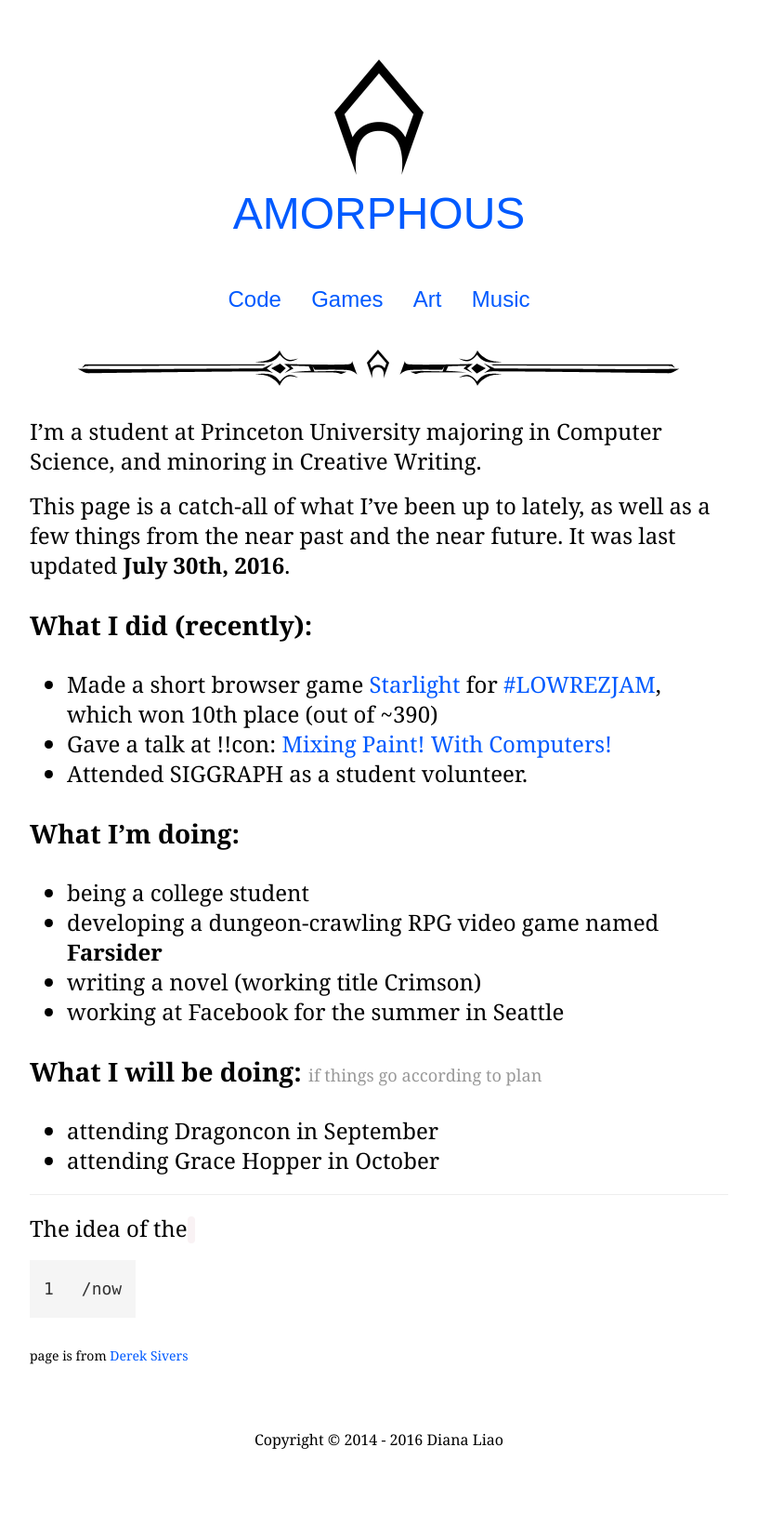
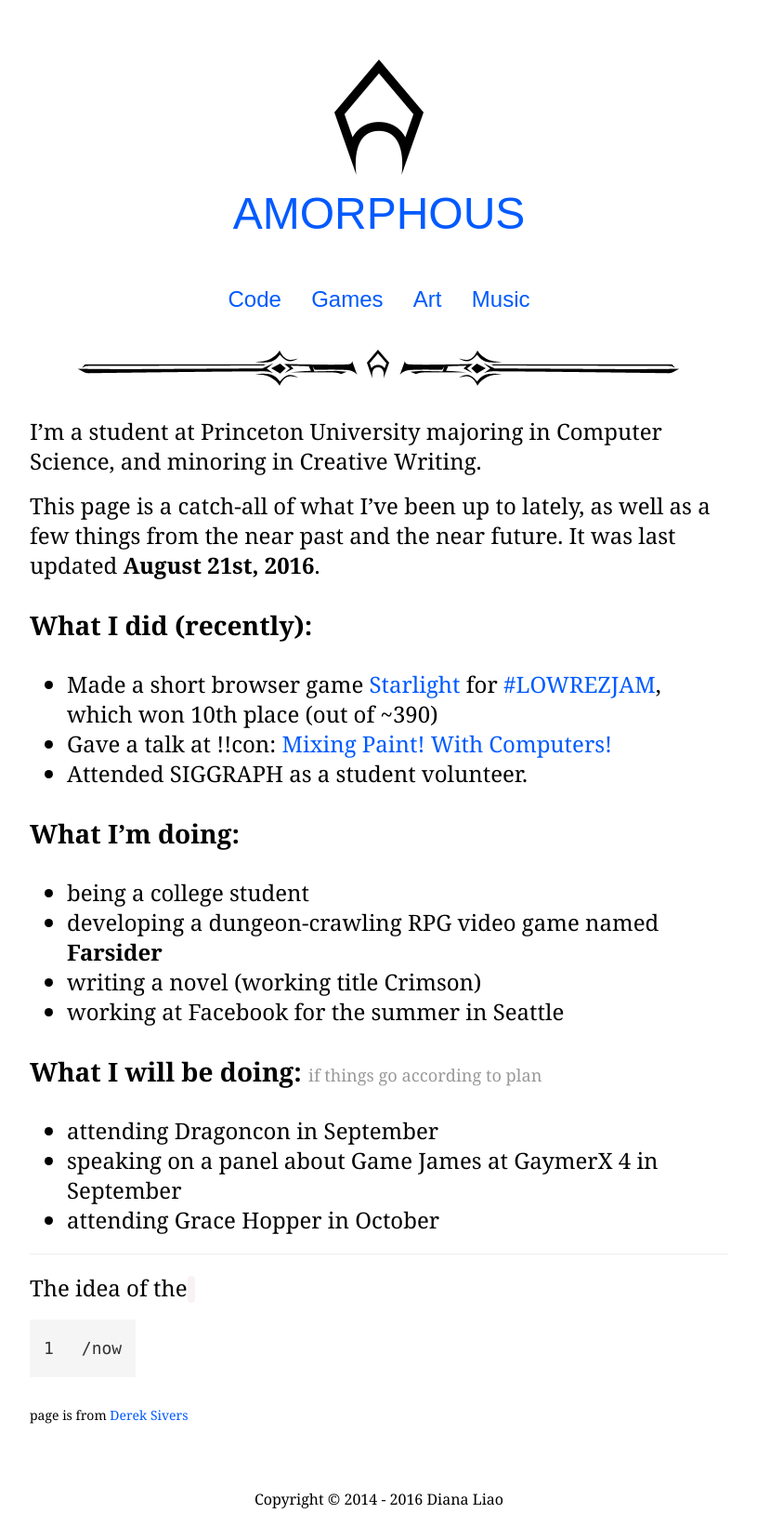
Before and after one commit to dmliao/amorphous, a Jekyll site: the page built from now.md, in a window 1280 px wide. Shown: the whole page at 93% size, without its empty margins (232-1047 px from the left). Built offline with Jekyll 4.4.1, drawn with Linux system fonts in a browser that asks for light colours; some web fonts are replaced; Markdown is read by kramdown in place of the engine named in the settings; before the commit the page ends 1578 px from its top, so only the background shows below that.

Commit message:
Update NOW page

```diff
--- a/now.md
+++ b/now.md
@@ -4,7 +4,7 @@ layout: default
 
 I'm a student at Princeton University majoring in Computer Science, and minoring in Creative Writing.
 
-This page is a catch-all of what I've been up to lately, as well as a few things from the near past and the near future. It was last updated **July 30th, 2016**.
+This page is a catch-all of what I've been up to lately, as well as a few things from the near past and the near future. It was last updated **August 21st, 2016**.
 
 # What I did (recently):
 
@@ -22,6 +22,7 @@ This page is a catch-all of what I've been up to lately, as well as a few things
 # What I will be doing: <span class='small'>if things go according to plan</span>
 
 * attending Dragoncon in September
+* speaking on a panel about Game James at GaymerX 4 in September
 * attending Grace Hopper in October
 
 ---
```
